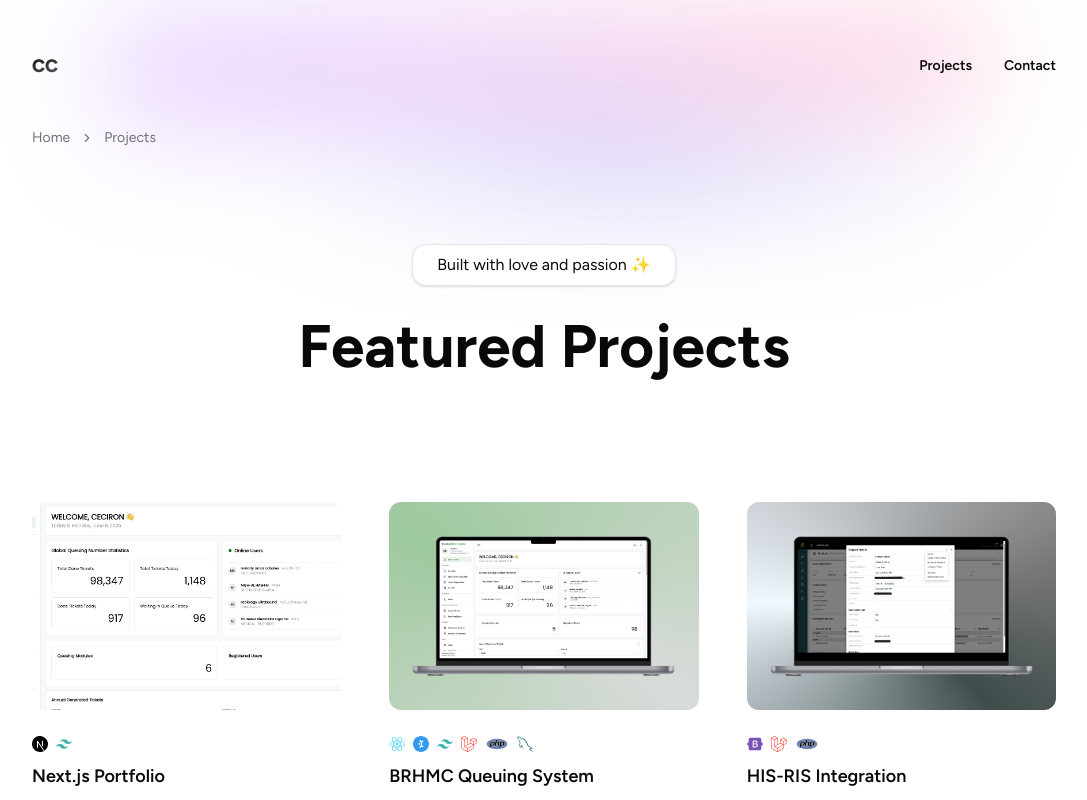
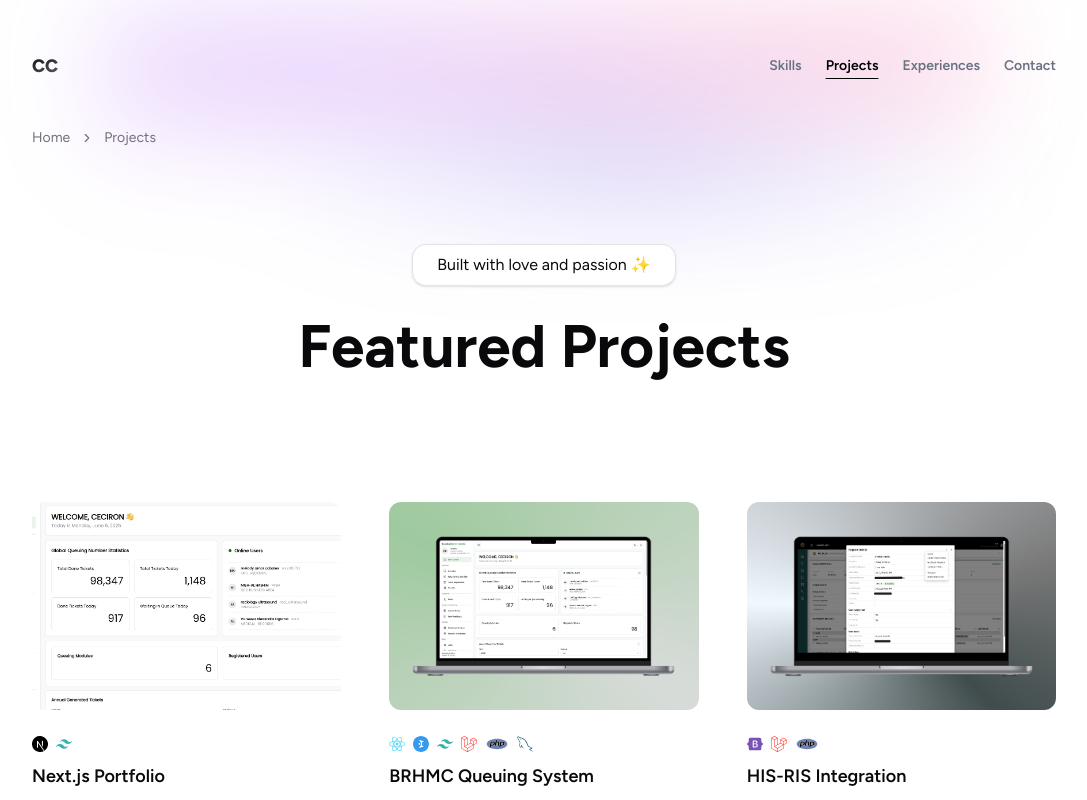
Before and after one commit to ceciiiron/next-portfolio, a Next.js app: page /projects in a window 1280 px wide. Shown: the top 800 px of the page, without its empty margins (96-1183 px from the left). Built offline with nearby package versions, Linux system fonts and the light colour scheme.

Commit message:
Updated Navigation

```diff
--- a/src/components/layout/Navbar.tsx
+++ b/src/components/layout/Navbar.tsx
@@ -2,10 +2,12 @@
 
 import { cn } from "@/lib/utils";
 import Link from "next/link";
+import { usePathname } from "next/navigation";
 import React, { useEffect, useState } from "react";
 
 const Navbar = () => {
 	const [isScrolled, setIsScrolled] = useState(false);
+	const pathName = usePathname();
 
 	useEffect(() => {
 		if (window.scrollY > 60) {
@@ -42,16 +44,28 @@
 			</div>
 
 			{/* hidden md:flex */}
-			<ul className="flex items-center gap-8 text-xs md:text-sm font-semibold cursor-pointer dark:text-gruvbox-light/80 transition-all">
-				<li className="hover:text-gruvbox-light transition-all">
-					<Link href={"/projects"}>Projects</Link>
+			<ul className="flex items-center gap-6 text-xs md:text-sm font-semibold cursor-pointer dark:text-gruvbox-light/80 transition-all text-gray-500 *:hover:text-black">
+				<li>
+					<Link href={"/"} className={cn(pathName === "/skills" && "text-black  underline underline-offset-8")}>
+						Skills
+					</Link>
 				</li>
-				{/* <li className="hover:text-gruvbox-light transition-all">
-					<a href="#projects">Work</a>{" "}
-				</li> */}
+				<li>
+					<Link href={"/projects"} className={cn(pathName === "/projects" && "text-black  underline underline-offset-8")}>
+						Projects
+					</Link>
+				</li>
 
-				<li className="hover:text-gruvbox-light transition-all">
-					<a href="#projects">Contact</a>{" "}
+				<li>
+					<Link href={"/"} className={cn(pathName === "/experiences" && "text-black  underline underline-offset-8")}>
+						Experiences
+					</Link>
+				</li>
+
+				<li>
+					<Link href={"/"} className={cn(pathName === "/contact" && "text-black  underline underline-offset-8")}>
+						Contact
+					</Link>
 				</li>
 			</ul>
 		</nav>
```
